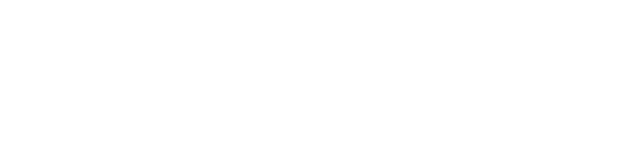
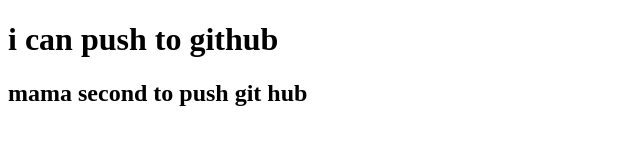
Before and after one commit to ruba7770/html, a plain HTML site: page index.html in a window 1280 px wide. Shown: the whole page, without its empty margins (0-640 px from the left). Drawn offline with Linux system fonts and the light colour scheme.

Commit message:
added header

```diff
--- a/index.html
+++ b/index.html
@@ -7,6 +7,8 @@
     <title>My first git hub </title>
 </head>
 <body>
+    <h1> i can push to github </h1>
+    <h2> mama second to push git hub </h2>
 
 </body>
 </html>
```
